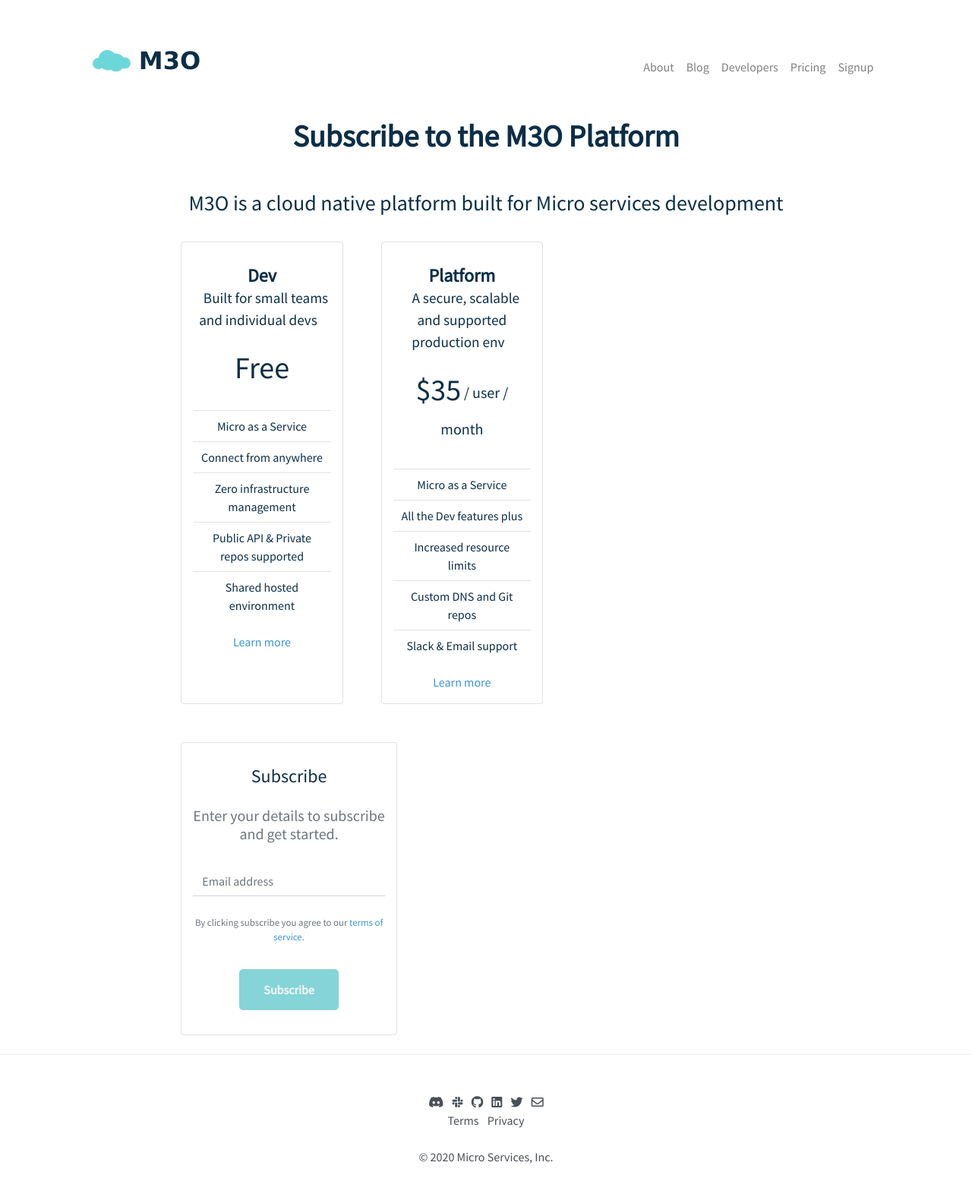
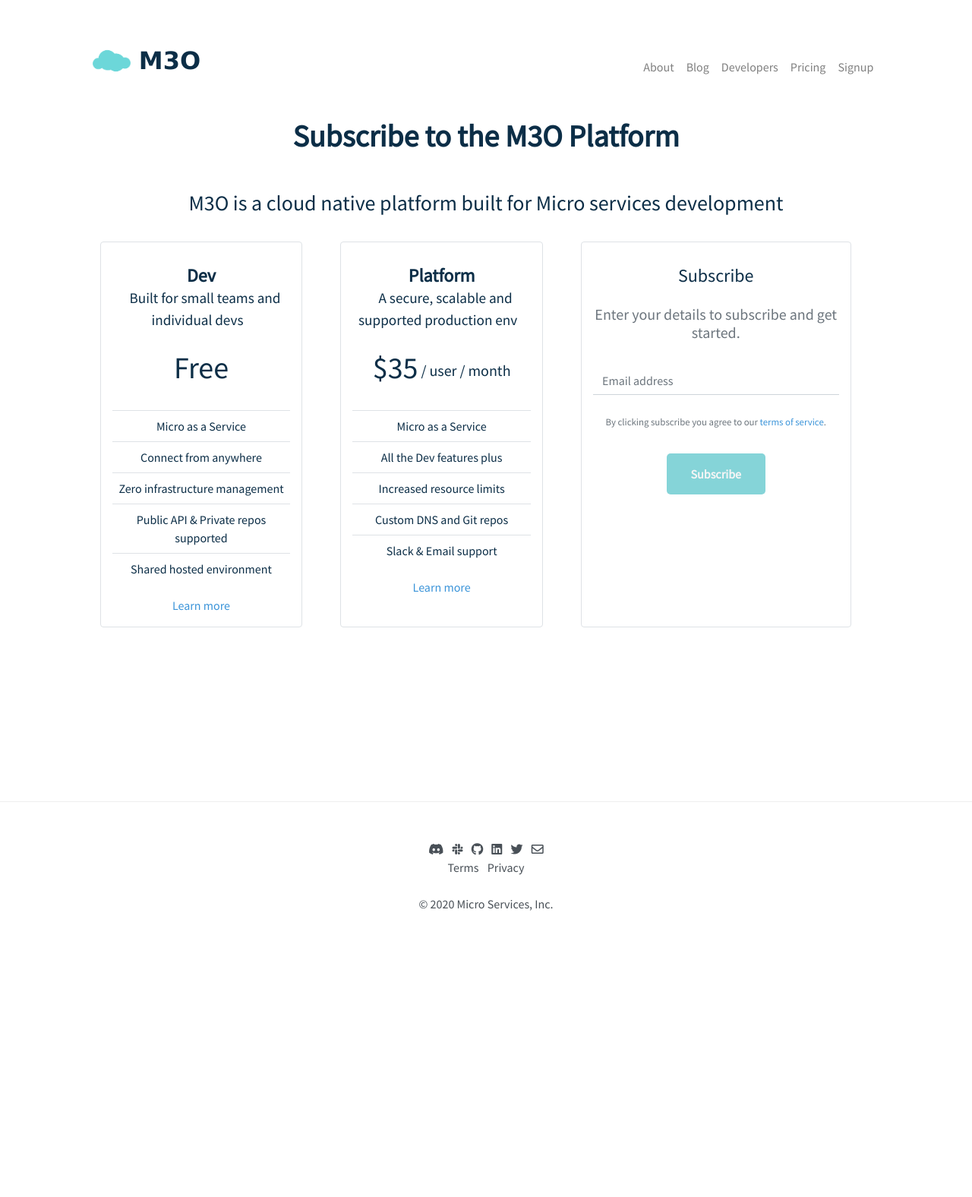
Before and after one commit to micro-community/go-micro-v2-doc, a Jekyll site: the page built from subscribe.html, in a window 1280 px wide. Shown: the whole page at 76% size. Built offline with Jekyll 4.4.1, drawn with Linux system fonts in a browser that asks for light colours; nearby versions of some CDN libraries; after the commit the page ends 1243 px from its top, so only the background shows below that.

Commit message:
increase subscribe page width

```diff
--- a/subscribe.html
+++ b/subscribe.html
@@ -81,7 +81,7 @@
     {% include header.html %}
     <div class="container-fluid">
       <div class="row sub-main">
-        <div class="col-md-8 offset-md-2">
+        <div class="col-md-10 offset-md-1">
           <center>
             <h1><b>Subscribe to the M3O Platform</b></h1>
             <p>&nbsp;</p>
```
